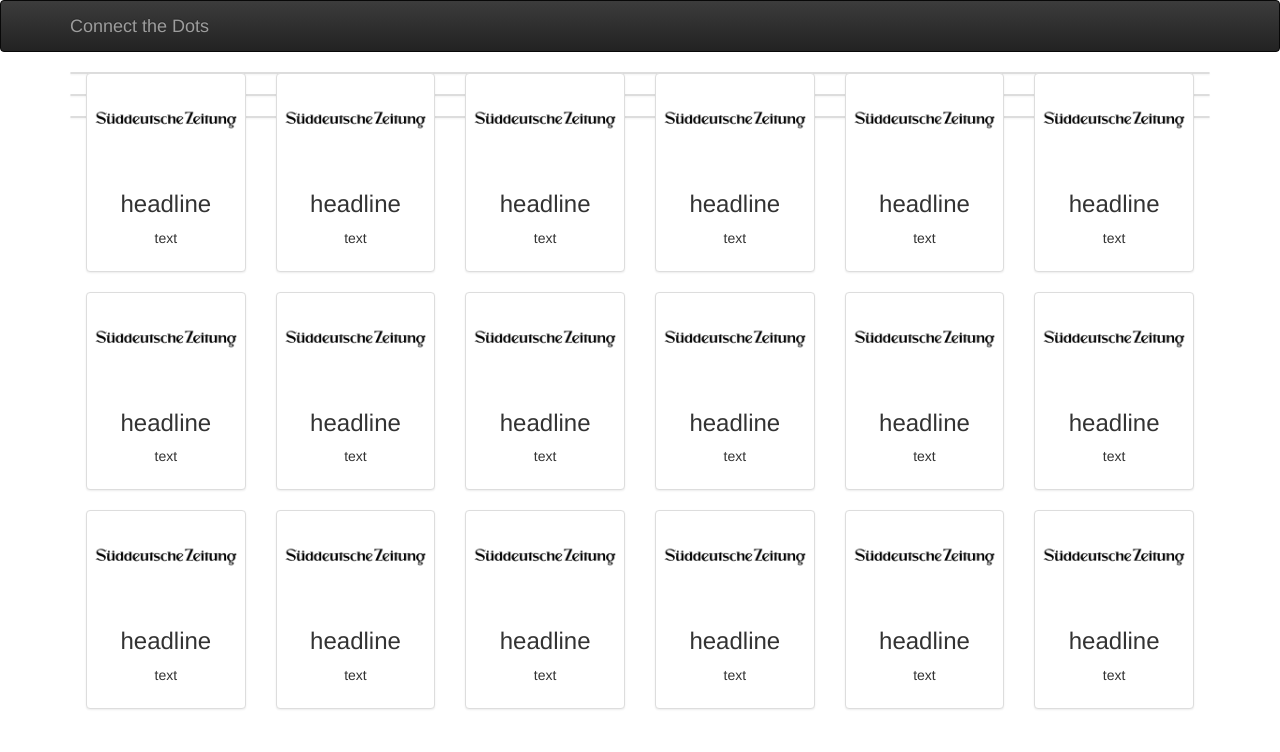
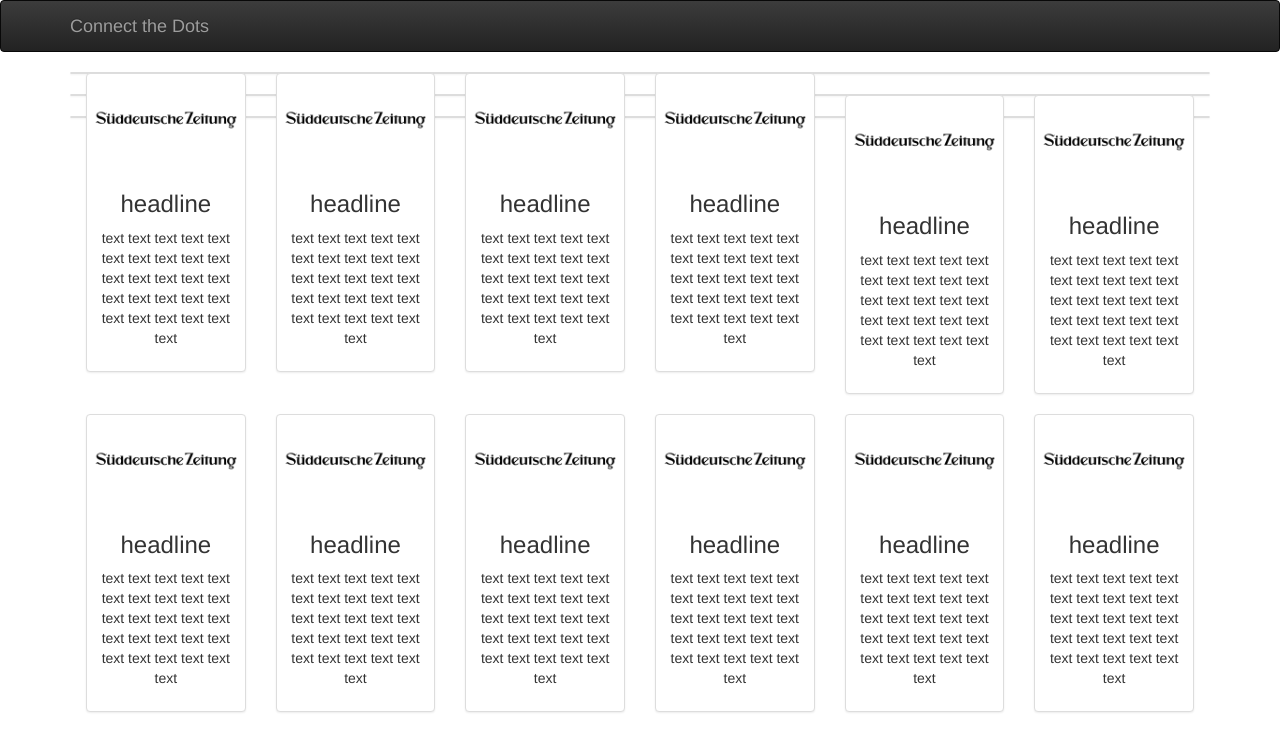
Before and after one commit to klausondrag/connect-the-dots, a React (Create React App) app in the folder connect-the-dots-frontend/: page / in a window 1280 px wide. Shown: the top 752 px of the page. Built offline with nearby package versions, Linux system fonts and the light colour scheme.

Commit message:
refactor

```diff
--- a/connect-the-dots-frontend/src/Feed.js
+++ b/connect-the-dots-frontend/src/Feed.js
@@ -4,37 +4,13 @@ import Item from "./Item";
 class Feed extends Component {
     constructor(props, context) {
         super(props, context);
+        let item = {
+            logo: "/assets/img/logo-sueddeutsche-zeitung.png",
+            headline: "headline",
+            excerpt: "text text text text text text text text text text text text text text text text text text text text text text text text text text ",
+        };
         let news = [
-            {
-                logo: "/assets/img/logo-sueddeutsche-zeitung.png",
-                headline: "headline",
-                excerpt: "text",
-            },
-            {
-                logo: "/assets/img/logo-sueddeutsche-zeitung.png",
-                headline: "headline",
-                excerpt: "text",
-            },
-            {
-                logo: "/assets/img/logo-sueddeutsche-zeitung.png",
-                headline: "headline",
-                excerpt: "text",
-            },
-            {
-                logo: "/assets/img/logo-sueddeutsche-zeitung.png",
-                headline: "headline",
-                excerpt: "text",
-            },
-            {
-                logo: "/assets/img/logo-sueddeutsche-zeitung.png",
-                headline: "headline",
-                excerpt: "text",
-            },
-            {
-                logo: "/assets/img/logo-sueddeutsche-zeitung.png",
-                headline: "headline",
-                excerpt: "text",
-            },
+            item, item, item, item,
         ];
         this.state = {
             feed: [
```
